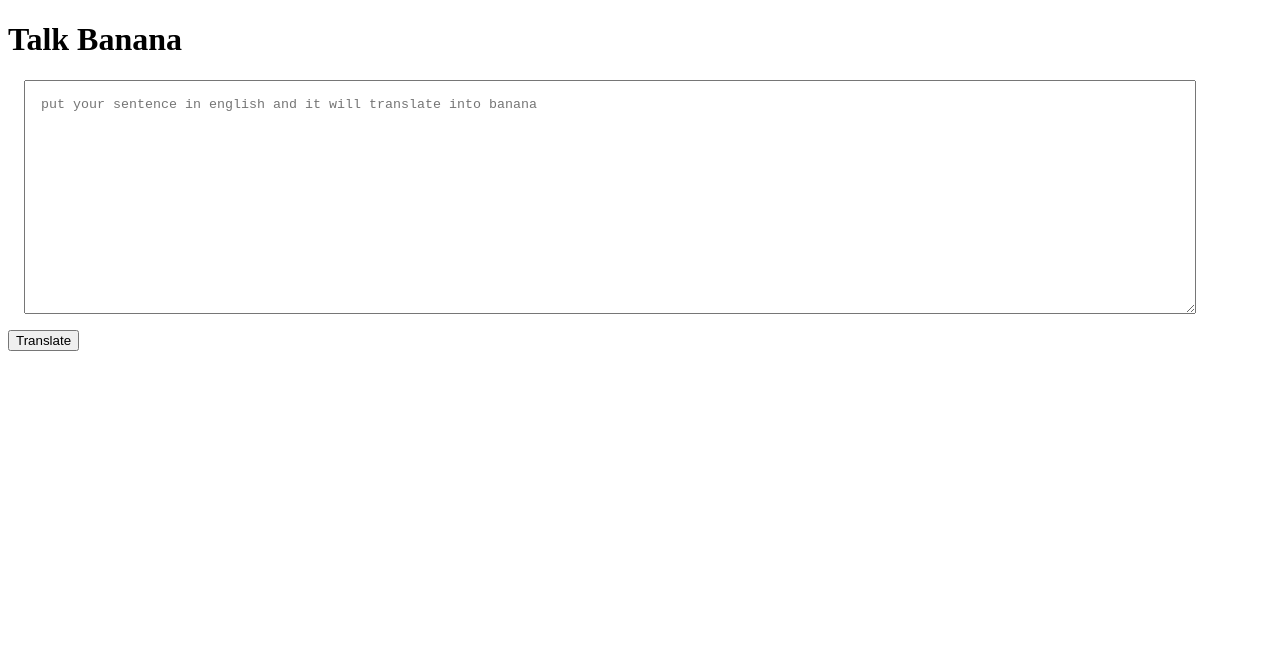
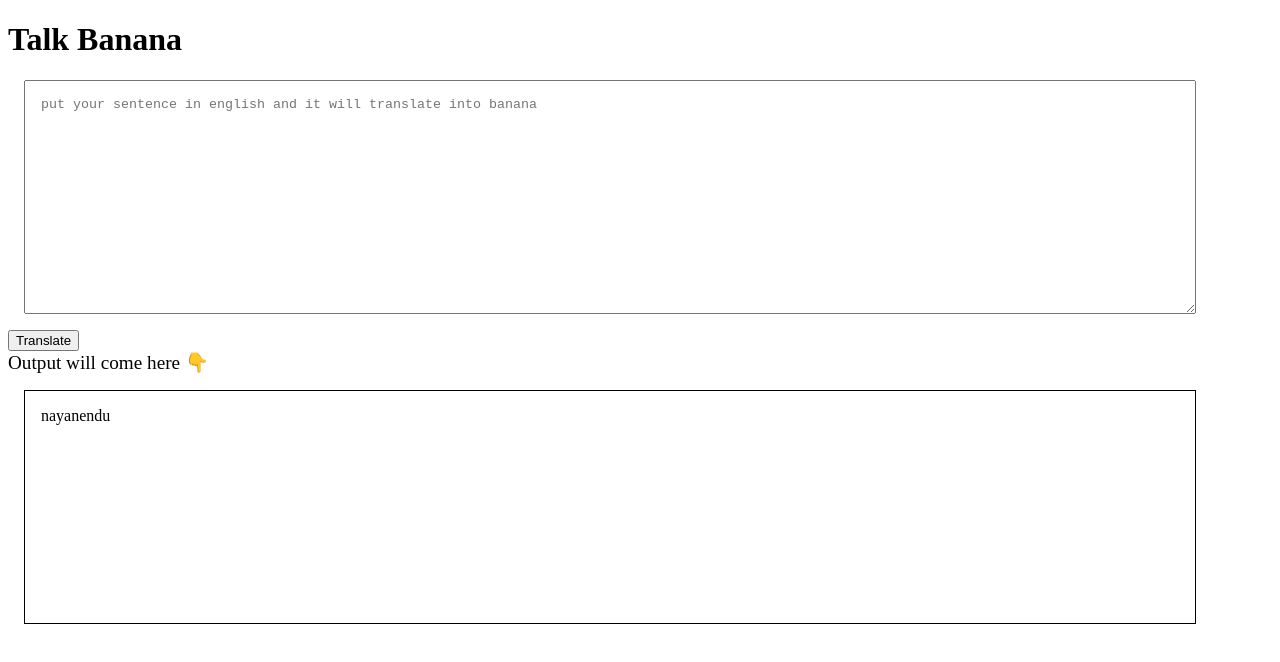
Before and after one commit to nayanendunaskar/neogcamp-banana-speak, a plain HTML site: page index.html in a window 1280 px wide. Both pictures are taken after a click on the button "Translate". Drawn offline with Linux system fonts and the light colour scheme.

Commit message:
input output processing done

```diff
--- a/app.js
+++ b/app.js
@@ -1,11 +1,10 @@
 var btnTranslate = document.querySelector("#btn-translate");
 var txtInput = document.querySelector("#txt-input");
+var outputDiv = document.querySelector("#output");
 
-console.log(txtInput)
 
 function clickHandler() {
-    console.log("clicked!!");
-    console.log("input", txtInput.value);
+    outputDiv.innerText ="nayanendu " + txtInput.value;
 };
 
 btnTranslate.addEventListener("click", clickHandler)
--- a/index.html
+++ b/index.html
@@ -7,10 +7,18 @@
     <meta name="viewport" content="width=device-width, initial-scale=1.0">
     <title>Banana Speak</title>
     <style>
-        textarea{
+        textarea {
             width: 90%;
             height: 25vh;
             display: block;
+            margin: 1rem;
+            padding: 1rem;
+        }
+
+        #output {
+            border: 1px solid black;
+            height: 25vh;
+            width: 90%;
             margin: 1rem;
             padding: 1rem;
         }
@@ -19,8 +27,13 @@
 
 <body>
     <h1> Talk Banana </h1>
-    <textarea placeholder="put your sentence in english and it will translate into banana"></textarea>
+    <textarea id="txt-input"
+    placeholder="put your sentence in english and it will translate into banana"></textarea>
     <button id="btn-translate">Translate</button>
+
+    <div style="font-size: larger;"> Output will come here 👇</div>
+    <div id="output"></div>
+
     <script src="app.js" type="text/javascript"></script>
 
 </body>
```
